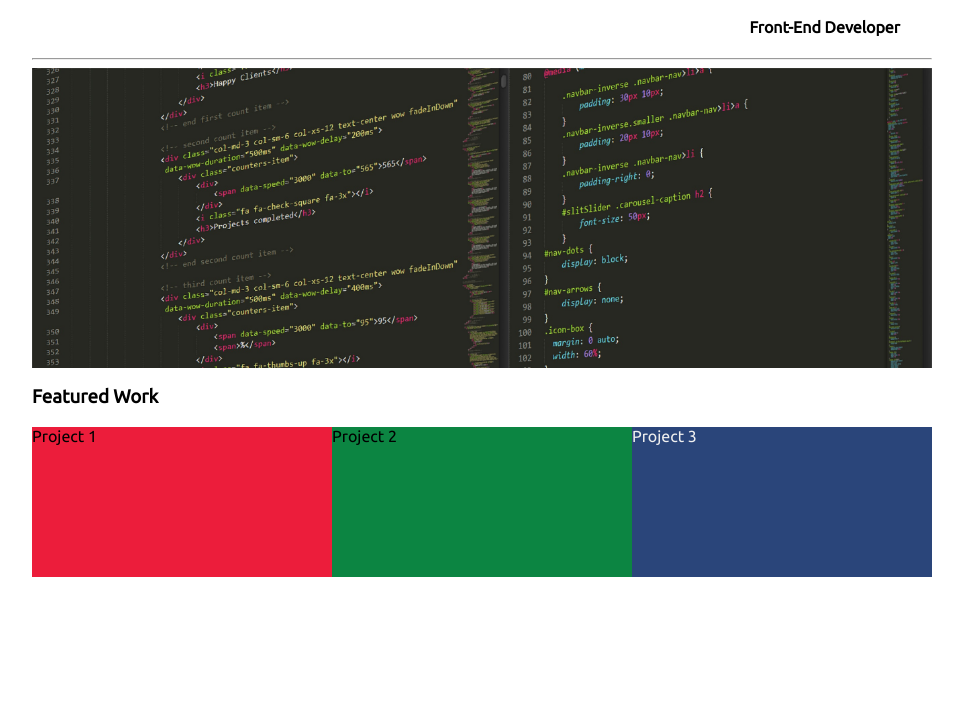
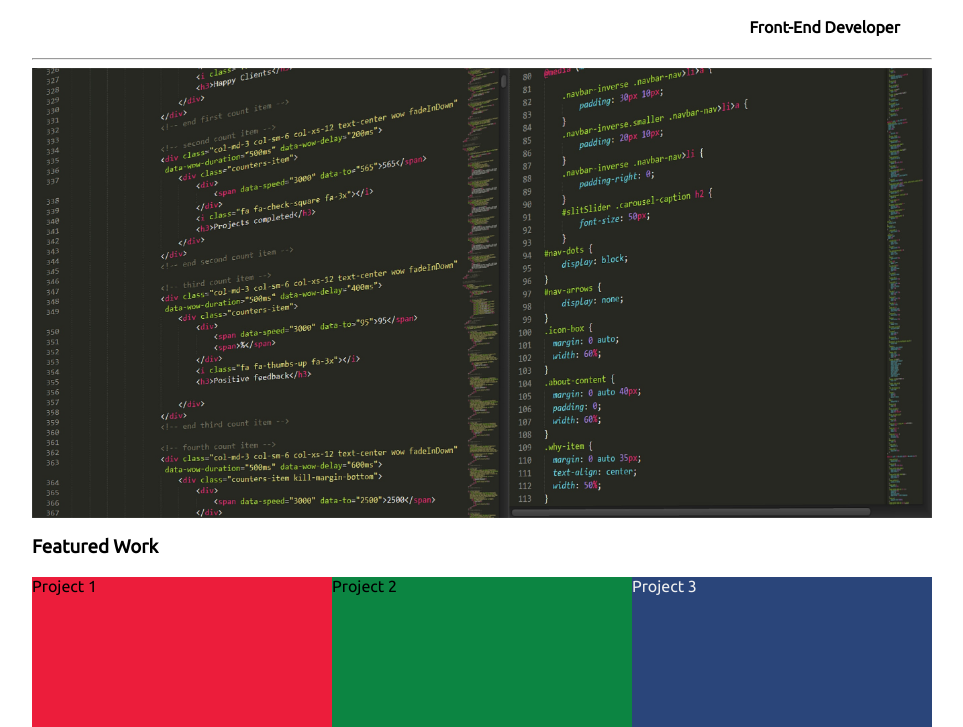
Before and after one commit to kvega/fswd-project2, a plain HTML site: page index.html in a window 1280 px wide. Shown: the part 93-820 px from the top of the page, without its empty margins (158-1121 px from the left). Drawn offline with Linux system fonts and the light colour scheme.

Commit message:
Changed the min-height of the hero__img to 450px at the 900px breakpoint.

```diff
--- a/css/master.css
+++ b/css/master.css
@@ -94,4 +94,8 @@ Responsive style.
         width: 900px;
         margin: 0px auto;
     }
+
+    .hero_img {
+        min-height: 450px;
+    }
 }
```
